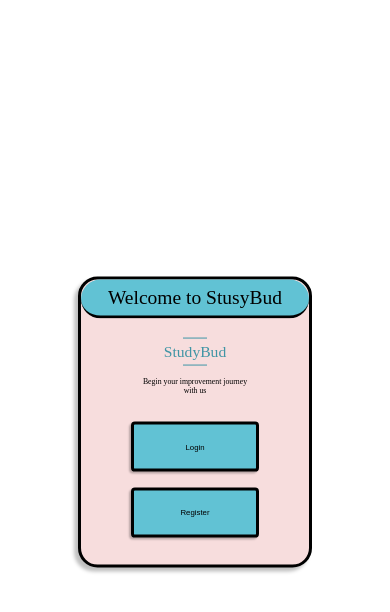
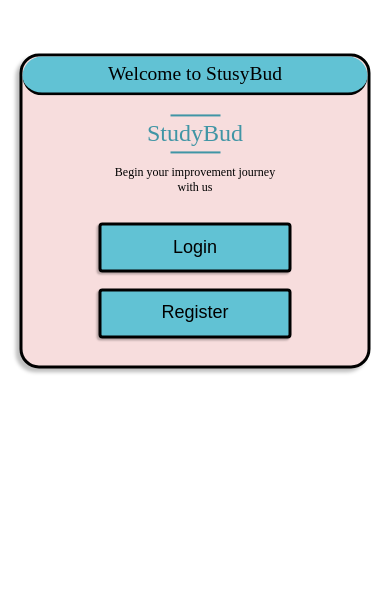
Before and after one commit to Team-SB-288/StudyBud, a PHP site: page / in a window 390 px wide. Shown: the top 612 px of the page. Run offline with PHP 8.4, Linux system fonts and the light colour scheme.

Commit message:
added homepage

```diff
--- a/index.css
+++ b/index.css
@@ -86,5 +86,20 @@
         width: 80%;
         height: 50px;
         margin: 2vw;
+        font-size: 18px;
+    }
+    .container{
+        top:25%;
+        width: 90%;
+    }
+    .logo-container{
+        font-size: 24px;
+        &>.logo-line{
+            width: 50px;
+            height: 2px;
+        }
+    }
+    .slogan{
+        font-size: 12px;
     }
 }
```
Also changed, not shown: home.css (added, +11 -0 lines), home.html (added, +31 -0 lines), IMAGE/drawing.svg (deleted), IMAGE/favicon.ico (renamed from favicon.ico), IMAGE/left.svg (deleted), IMAGE/logo.png (added), IMAGE/right.svg (deleted), IMAGE/search.svg (added).
